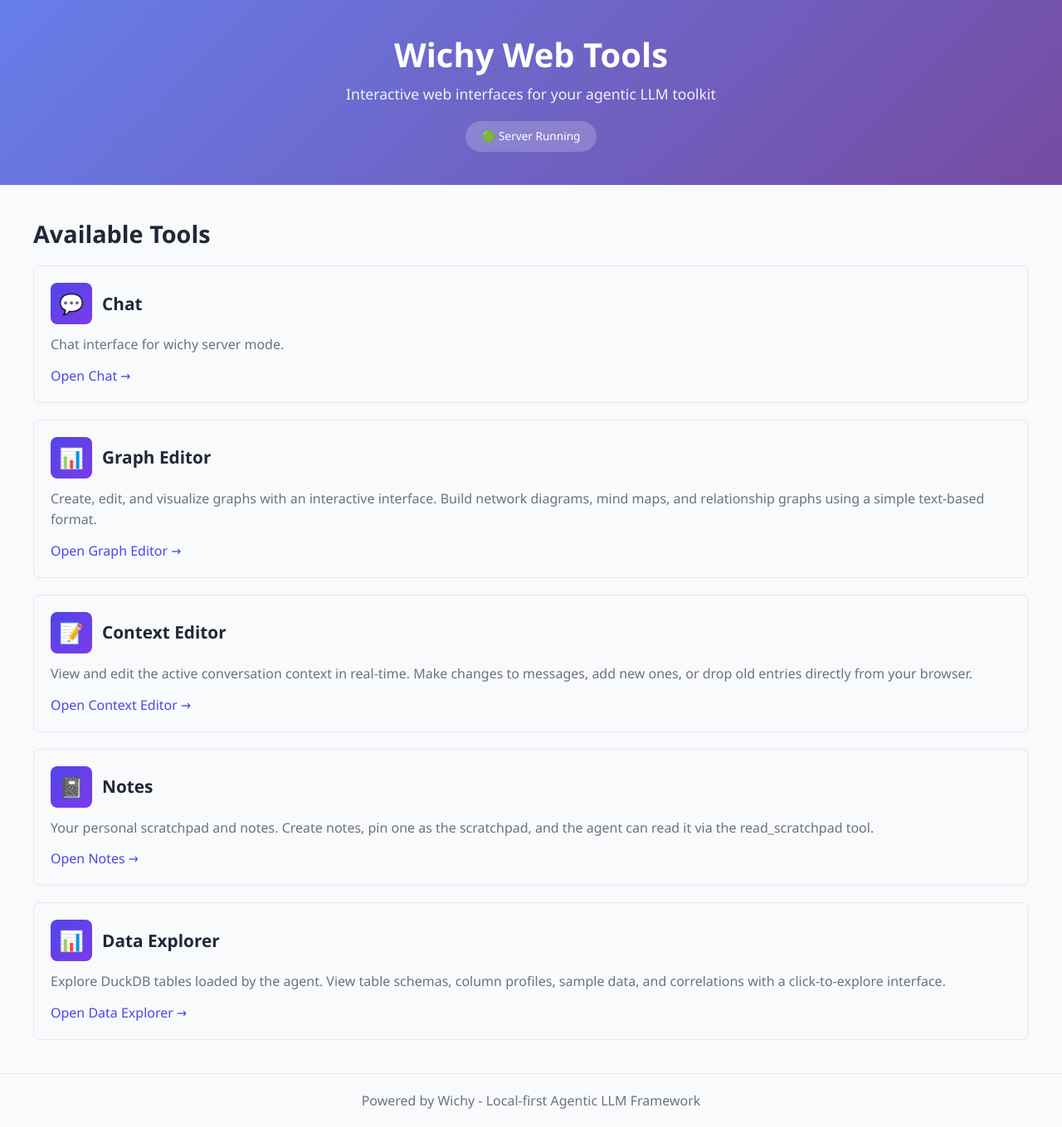
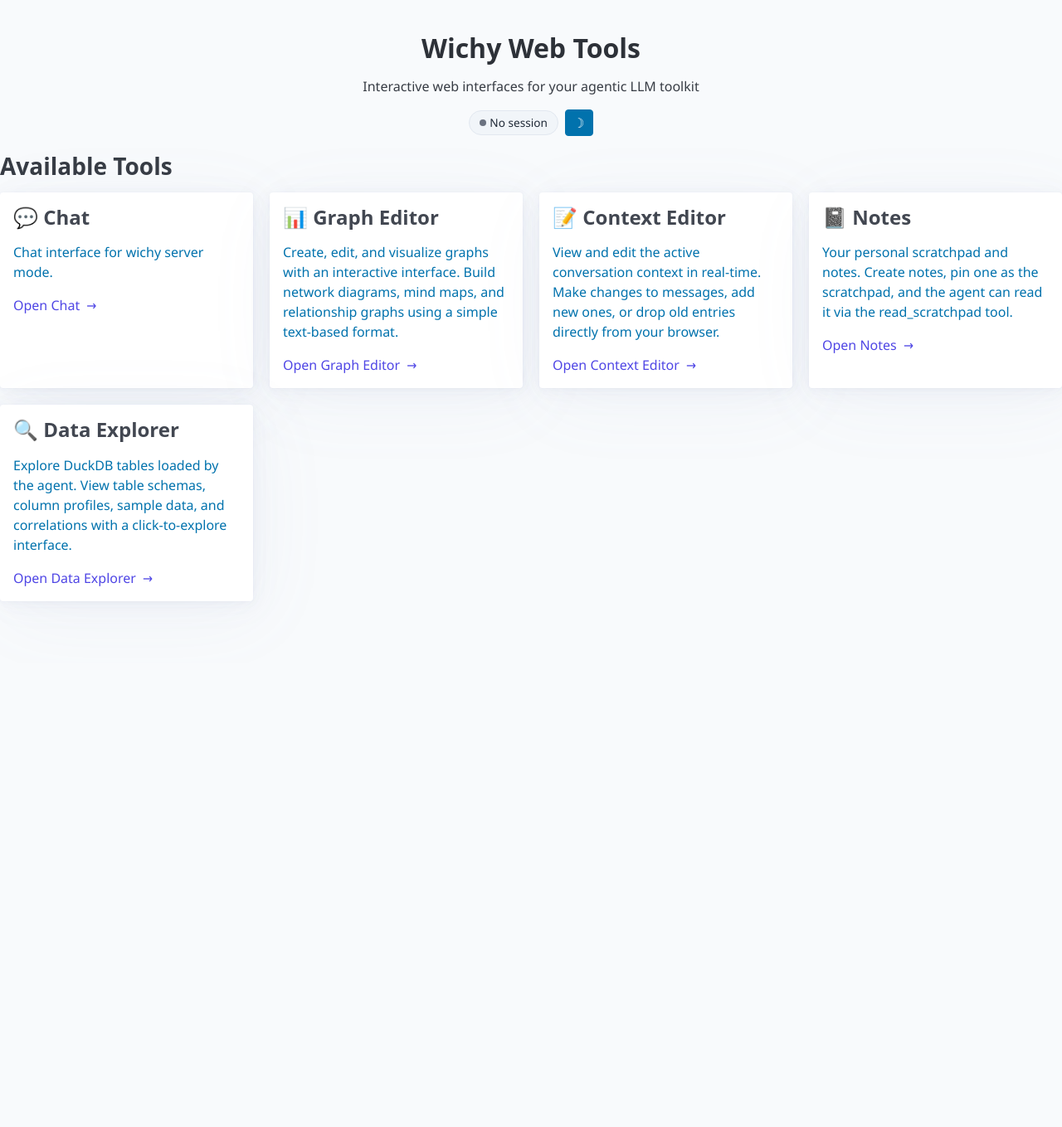
Before and after one commit to wiiha/wichy, a Flask app: page / in a window 1280 px wide. Shown: the whole page at 83% size. After the commit the page ends 729 px from the top, so only its background shows below. Run offline with Flask 3, Linux system fonts and the light colour scheme.

Commit message:
ADD mode field to /health and REPL-active status pill on landing page

```diff
--- a/src/wichy/server.py
+++ b/src/wichy/server.py
@@ -83,8 +83,20 @@ def setup_logging() -> None:
     werkzeug_internal.propagate = False
 
 
-def create_app(no_chat: bool = False) -> Flask:
-    """Create and configure the Flask application."""
+def create_app(no_chat: bool = False, mode: str = "repl") -> Flask:
+    """Create and configure the Flask application.
+
+    Args:
+        no_chat: When True, the chat blueprint is not registered and the
+            landing-page chat card is hidden.
+        mode: The run mode this app was created for -- ``"server"`` (created
+            by :func:`run_server`, a ChatSession is expected) or ``"repl"``
+            (created by :func:`start_server_in_background` as a background
+            companion to an interactive terminal REPL; there is no
+            ChatSession but wichy is actively running). Surfaced via the
+            ``/health`` endpoint so the admin UI can distinguish a live REPL
+            from a dead server.
+    """
     # Setup logging (to file only, not stderr)
     setup_logging()
 
@@ -103,12 +115,35 @@ def create_app(no_chat: bool = False) -> Flask:
     @app.route("/")
     def landing():
         """Serve the landing page with links to available tool GUIs."""
-        return render_template("landing.html")
+        return render_template("landing.html", chat_available=not no_chat)
 
-    # Health check endpoint
+    # Health check endpoint.
+    # Reports server liveness plus the minimal always-available signals the
+    # admin UI needs: the run mode, whether chat is registered, and whether a
+    # ChatSession (the root-agent processing thread) is active and alive.
+    # Reads the wichy_server.api module globals directly (a Python import, not
+    # an HTTP call to /server/api/*), so it works in every mode where the
+    # Flask server runs. In REPL mode no ChatSession is registered, so
+    # session is "none" and thread_alive is null -- but ``mode`` is "repl"
+    # so the admin UI can show "REPL active" rather than "No session".
     @app.route("/health")
     def health():
-        return jsonify({"status": "ok"})
+        from wichy.wichy_server import api as server_api
+
+        session = server_api.get_active_session()
+        thread_alive: bool | None = None
+        if session is not None:
+            thread = getattr(session, "_thread", None)
+            thread_alive = bool(thread.is_alive()) if thread is not None else False
+        return jsonify(
+            {
+                "status": "ok",
+                "mode": mode,
+                "chat_available": not no_chat,
+                "session": "active" if session is not None else "none",
+                "thread_alive": thread_alive,
+            }
+        )
 
     # Register tool blueprints
     register_blueprints(app, no_chat=no_chat)
@@ -149,7 +184,7 @@ def run_server(
         port = settings.server_port
     if host is None:
         host = settings.server_host
-    app = create_app(no_chat=no_chat)
+    app = create_app(no_chat=no_chat, mode="server")
     app.logger.info(f"Starting wichy server on {host}:{port}")
     app.run(host=host, port=port, debug=False, use_reloader=False, threaded=True)
 
--- a/src/wichy/templates/landing.html
+++ b/src/wichy/templates/landing.html
@@ -2,120 +2,131 @@
 
 {% block title %}Wichy - Web Tools{% endblock title %}
 
-{% block color_scheme %}
-<meta name="color-scheme" content="light" />
-{% endblock color_scheme %}
-
-{% block theme_script %}{% endblock theme_script %}
-
 {% block extra_css %}
 <style>
-    /* Landing page specific styles */
-    .hero {
-        background: var(--gradient-primary);
-        color: white;
-        padding: var(--space-3xl);
+    /* Landing page specific styles.
+       Layout uses Pico (.pico container) for cards and typography; this block
+       only adds a few layout primitives Pico does not provide. Colors, spacing
+       tokens and radius tokens come from shared.css. shared.css only defines a
+       light palette, so a dark palette for the tokens this page uses is
+       scoped here (same pattern chat.css uses for its --chat-* tokens). Pico
+       ships its own dark theme, so the <article> cards dark-mode themselves. */
+    :root[data-theme="dark"] {
+        --background: #0f1117;
+        --background-alt: #161922;
+        --border: #272b38;
+        --border-hover: #3a3f50;
+        --text: #e2e4e9;
+        --text-muted: #9ca3af;
+        /* shared.css's --primary-500 (#4f46e5) is indigo-on-near-black in dark
+           mode -- low contrast. Use a lighter indigo for links and an even
+           lighter shade for hover (hover brightens on dark bg, opposite of
+           light mode's darken). */
+        --primary-500: #818cf8;
+        --primary-700: #a5b4fc;
+    }
+
+    .landing-header {
+        padding: var(--space-3xl) var(--space-3xl) var(--space-xl);
         text-align: center;
     }
 
-    .hero-title {
-        font-size: 2.5rem;
+    .landing-title {
         margin-bottom: var(--space-sm);
-        font-weight: 700;
     }
 
-    .hero-subtitle {
-        font-size: 1.1rem;
-        opacity: 0.9;
-        margin-bottom: var(--space-xl);
+    .landing-subtitle {
+        color: var(--text-muted);
+        margin-bottom: var(--space-md);
     }
 
-    .hero-status {
-        background: rgba(255, 255, 255, 0.2);
-        padding: var(--space-sm) var(--space-xl);
-        border-radius: var(--radius-full);
-        display: inline-block;
-        font-size: var(--font-size-sm);
+    /* Header actions row: status pill + theme toggle button. */
+    .header-actions {
+        display: inline-flex;
+        align-items: center;
+        gap: var(--space-sm);
     }
 
-    .tools-section {
-        padding: var(--space-3xl);
+    .theme-toggle {
+        display: inline-flex;
+        align-items: center;
+        justify-content: center;
+        width: 2rem;
+        height: 2rem;
+        padding: 0;
+        border: 1px solid var(--border);
+        border-radius: var(--radius-full);
+        background: var(--background-alt);
+        color: var(--text);
+        cursor: pointer;
+        font-size: 1rem;
+        line-height: 1;
+        transition: border-color var(--transition-normal),
+                    background var(--transition-normal);
     }
 
-    .section-title {
-        font-size: 1.8rem;
+    .theme-toggle:hover {
+        border-color: var(--border-hover);
+    }
+
+    /* Live status pill. Polls /health every 2s and reflects real server +
+       root-agent thread state. States are toggled via data-state and styled
+       here so the JS only touches one attribute. */
+    .status-pill {
+        display: inline-flex;
+        align-items: center;
+        gap: var(--space-xs);
+        padding: var(--space-xs) var(--space-md);
+        border-radius: var(--radius-full);
+        font-size: var(--font-size-sm);
+        background: var(--background-alt);
+        border: 1px solid var(--border);
         color: var(--text);
-        margin-bottom: var(--space-xl);
-        font-weight: 600;
     }
+
+    .status-pill .dot {
+        width: 0.6em;
+        height: 0.6em;
+        border-radius: var(--radius-full);
+        background: var(--text-muted);
+    }
+
+    .status-pill[data-state="running"] .dot { background: #22c55e; }
+    .status-pill[data-state="stopped"] { color: #ef4444; }
+    .status-pill[data-state="stopped"] .dot { background: #ef4444; }
+    .status-pill[data-state="repl"] .dot { background: var(--text-muted); }
+    .status-pill[data-state="none"] .dot { background: var(--text-muted); }
 
     .tools-grid {
         display: grid;
         gap: var(--space-xl);
+        grid-template-columns: repeat(auto-fill, minmax(280px, 1fr));
     }
 
     .tool-card {
-        background: var(--background);
-        border: 1px solid var(--border);
-        border-radius: var(--radius-lg);
-        padding: var(--space-xl);
-        transition: all var(--transition-normal);
-        cursor: pointer;
         text-decoration: none;
         color: inherit;
-        display: block;
     }
 
-    .tool-card:hover {
-        background: var(--background-alt);
-        border-color: var(--border-hover);
+    .tool-card article {
+        height: 100%;
+        margin: 0;
+        transition: transform var(--transition-normal),
+                    box-shadow var(--transition-normal);
+    }
+
+    .tool-card:hover article {
         transform: translateY(-2px);
         box-shadow: var(--shadow-lg);
     }
 
-    .tool-header {
-        display: flex;
-        align-items: center;
-        margin-bottom: var(--space-md);
-    }
-
     .tool-icon {
-        width: 50px;
-        height: 50px;
-        background: var(--gradient-header);
-        border-radius: var(--radius-lg);
-        display: flex;
-        align-items: center;
-        justify-content: center;
-        margin-right: var(--space-md);
-        color: white;
         font-size: 1.5rem;
-        font-weight: bold;
-    }
-
-    .tool-title {
-        font-size: 1.3rem;
-        font-weight: 600;
-        color: var(--text);
-    }
-
-    .tool-description {
-        color: var(--text-muted);
-        line-height: 1.6;
-        margin-bottom: var(--space-md);
     }
 
     .tool-link {
         color: var(--primary-500);
         font-weight: 500;
-        display: inline-flex;
-        align-items: center;
-        text-decoration: none;
-        transition: color var(--transition-normal);
-    }
-
-    .tool-link:hover {
-        color: var(--primary-700);
     }
 
     .arrow {
@@ -126,121 +137,147 @@
     .tool-card:hover .arrow {
         transform: translateX(5px);
     }
-
-
-    .footer {
-        background: var(--background);
-        padding: var(--space-xl) var(--space-3xl);
-        text-align: center;
-        border-top: 1px solid var(--border);
-        color: var(--text-muted);
-    }
-
-    @media (max-width: 768px) {
-        .hero-title {
-            font-size: 2rem;
-        }
-
-        .hero {
-            padding: var(--space-xl);
-        }
-
-        .tools-section {
-            padding: var(--space-xl);
-        }
-    }
 </style>
 {% endblock extra_css %}
 
 {% block body %}
-    <div class="container">
-        <div class="hero">
-            <h1 class="hero-title">Wichy Web Tools</h1>
-            <p class="hero-subtitle">Interactive web interfaces for your agentic LLM toolkit</p>
-            <div class="hero-status">🟢 Server Running</div>
-        </div>
+    {# Pico container scopes Pico styling to the landing content. Dark mode,
+       design tokens and theme toggle are all inherited from base.html. #}
+    <div class="pico">
+        <header class="landing-header">
+            <h1 class="landing-title">Wichy Web Tools</h1>
+            <p class="landing-subtitle">Interactive web interfaces for your agentic LLM toolkit</p>
+            <div class="header-actions">
+                <span class="status-pill"
+                      id="statusPill"
+                      data-state="unknown"
+                      title="Live status (polled from /health)">
+                    <span class="dot"></span>
+                    <span id="statusText">Checking…</span>
+                </span>
+                <button data-theme-toggle
+                        class="theme-toggle"
+                        aria-label="Toggle dark mode"
+                        title="Toggle light/dark mode">
+                    <span data-theme-icon></span>
+                </button>
+            </div>
+        </header>
 
-        <div class="tools-section">
-            <h2 class="section-title">Available Tools</h2>
+        <main class="container">
+            <h2>Available Tools</h2>
             <!-- djlint:off J018 -->
 
-            {# Cross-blueprint navigation links use raw paths because the chat blueprint may not be registered in all server modes, making url_for unreliable here. #}
+            {# Cross-blueprint navigation links use raw paths because the chat
+               blueprint may not be registered in all server modes, making
+               url_for unreliable here. #}
 
             <div class="tools-grid">
+                {% if chat_available %}
                 <a href="/chat/" class="tool-card">
-                    <div class="tool-header">
-                        <div class="tool-icon">💬</div>
-                        <div class="tool-title">Chat</div>
-                    </div>
-                    <div class="tool-description">
-                        Chat interface for wichy server mode.
-                    </div>
-                    <div class="tool-link">
-                        Open Chat <span class="arrow">→</span>
-                    </div>
+                    <article>
+                        <h3 class="tool-icon">💬 Chat</h3>
+                        <p>Chat interface for wichy server mode.</p>
+                        <span class="tool-link">Open Chat <span class="arrow">→</span></span>
+                    </article>
                 </a>
+                {% endif %}
                 <a href="/tools/graph/" class="tool-card">
-                    <div class="tool-header">
-                        <div class="tool-icon">📊</div>
-                        <div class="tool-title">Graph Editor</div>
-                    </div>
-                    <div class="tool-description">
-                        Create, edit, and visualize graphs with an interactive interface.
-                        Build network diagrams, mind maps, and relationship graphs using a simple text-based format.
-                    </div>
-                    <div class="tool-link">
-                        Open Graph Editor <span class="arrow">→</span>
-                    </div>
+                    <article>
+                        <h3 class="tool-icon">📊 Graph Editor</h3>
+                        <p>Create, edit, and visualize graphs with an interactive interface. Build network diagrams, mind maps, and relationship graphs using a simple text-based format.</p>
+                        <span class="tool-link">Open Graph Editor <span class="arrow">→</span></span>
+                    </article>
                 </a>
                 <a href="/tools/context/" class="tool-card">
-                    <div class="tool-header">
-                        <div class="tool-icon">📝</div>
-                        <div class="tool-title">Context Editor</div>
-                    </div>
-                    <div class="tool-description">
-                        View and edit the active conversation context in real-time.
-                        Make changes to messages, add new ones, or drop old entries directly from your browser.
-                    </div>
-                    <div class="tool-link">
-                        Open Context Editor <span class="arrow">→</span>
-                    </div>
+                    <article>
+                        <h3 class="tool-icon">📝 Context Editor</h3>
+                        <p>View and edit the active conversation context in real-time. Make changes to messages, add new ones, or drop old entries directly from your browser.</p>
+                        <span class="tool-link">Open Context Editor <span class="arrow">→</span></span>
+                    </article>
                 </a>
-                  <a href="/tools/notes/" class="tool-card">
-                      <div class="tool-header">
-                          <div class="tool-icon">📓</div>
-                          <div class="tool-title">Notes</div>
-                      </div>
-                      <div class="tool-description">
-                          Your personal scratchpad and notes. Create notes, pin one as the scratchpad,
-                          and the agent can read it via the read_scratchpad tool.
-                      </div>
-                      <div class="tool-link">
-                          Open Notes <span class="arrow">→</span>
-                      </div>
-                  </a>
-                    <a href="/tools/data/" class="tool-card">
-                        <div class="tool-header">
-                            <div class="tool-icon">📊</div>
-                            <div class="tool-title">Data Explorer</div>
-                        </div>
-                        <div class="tool-description">
-                            Explore DuckDB tables loaded by the agent. View table schemas, column profiles,
-                            sample data, and correlations with a click-to-explore interface.
-                        </div>
-                        <div class="tool-link">
-                            Open Data Explorer <span class="arrow">→</span>
-                        </div>
+                <a href="/tools/notes/" class="tool-card">
+                    <article>
+                        <h3 class="tool-icon">📓 Notes</h3>
+                        <p>Your personal scratchpad and notes. Create notes, pin one as the scratchpad, and the agent can read it via the read_scratchpad tool.</p>
+                        <span class="tool-link">Open Notes <span class="arrow">→</span></span>
+                    </article>
+                </a>
+                <a href="/tools/data/" class="tool-card">
+                    <article>
+                        <h3 class="tool-icon">🔍 Data Explorer</h3>
+                        <p>Explore DuckDB tables loaded by the agent. View table schemas, column profiles, sample data, and correlations with a click-to-explore interface.</p>
+                        <span class="tool-link">Open Data Explorer <span class="arrow">→</span></span>
+                    </article>
+                </a>
 
             <!-- djlint:on -->
-                    </a>
-
-                </div>
-
-            <!-- /tools removed from landing page -->
-        </div>
-
-        <div class="footer">
-            <p>Powered by Wichy - Local-first Agentic LLM Framework</p>
-        </div>
+            </div>
+        </main>
     </div>
 {% endblock body %}
+
+{% block extra_js %}
+<script>
+    (function () {
+        const pill = document.getElementById("statusPill");
+        const text = document.getElementById("statusText");
+        const POLL_MS = 2000;
+        let inFlight = false;
+        let timer = null;
+
+        function render(data) {
+            // Status precedence: thread dead > thread alive > REPL active > no session.
+            // thread_alive is null only when session is "none". The `mode` field
+            // ("server" or "repl") distinguishes a live REPL (no ChatSession but
+            // wichy is running in the terminal) from a genuinely idle server.
+            if (data.session === "active" && data.thread_alive === true) {
+                pill.dataset.state = "running";
+                text.textContent = "Running";
+            } else if (data.session === "active" && data.thread_alive === false) {
+                pill.dataset.state = "stopped";
+                text.textContent = "Stopped";
+            } else if (data.mode === "repl") {
+                // REPL mode: no ChatSession, but the terminal REPL is active.
+                pill.dataset.state = "repl";
+                text.textContent = "REPL active";
+            } else {
+                pill.dataset.state = "none";
+                text.textContent = "No session";
+            }
+        }
+
+        // Recursive setTimeout with an in-flight guard so a slow /health
+        // response never overlaps the next poll. Mirrors the pattern used by
+        // the chat page's pollers.
+        function poll() {
+            if (inFlight) {
+                timer = setTimeout(poll, POLL_MS);
+                return;
+            }
+            inFlight = true;
+            fetch("/health", { cache: "no-store" })
+                .then((r) => r.json())
+                .then(render)
+                .catch(() => {
+                    pill.dataset.state = "stopped";
+                    text.textContent = "Unreachable";
+                })
+                .finally(() => {
+                    inFlight = false;
+                    timer = setTimeout(poll, POLL_MS);
+                });
+        }
+
+        poll();
+        // Pause polling when the tab is hidden to avoid pointless wakeups.
+        document.addEventListener("visibilitychange", () => {
+            if (document.hidden) {
+                if (timer) { clearTimeout(timer); timer = null; }
+            } else if (!timer) {
+                poll();
+            }
+        });
+    })();
+</script>
+{% endblock extra_js %}
```
